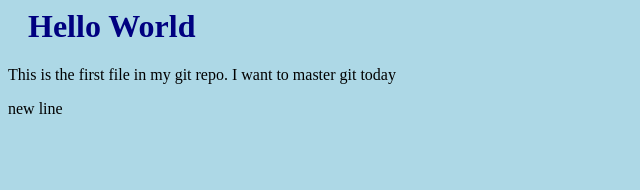
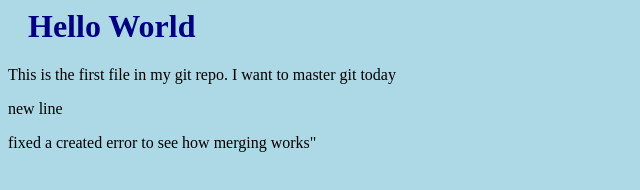
Before and after one commit to Tkn-user/w3ss, a plain HTML site: page index.html in a window 1280 px wide. Shown: the whole page, without its empty margins (0-640 px from the left). Drawn offline with Linux system fonts and the light colour scheme.

Commit message:
emergency error fix

```diff
--- a/index.html
+++ b/index.html
@@ -8,5 +8,6 @@
 <h1>Hello World</h1>
 <p>This is the first file in my git repo. I want to master git today</p>
 <p>new line</p>
+<p>fixed a created error to see how merging works"</p>
 </body>
 </html>
```
